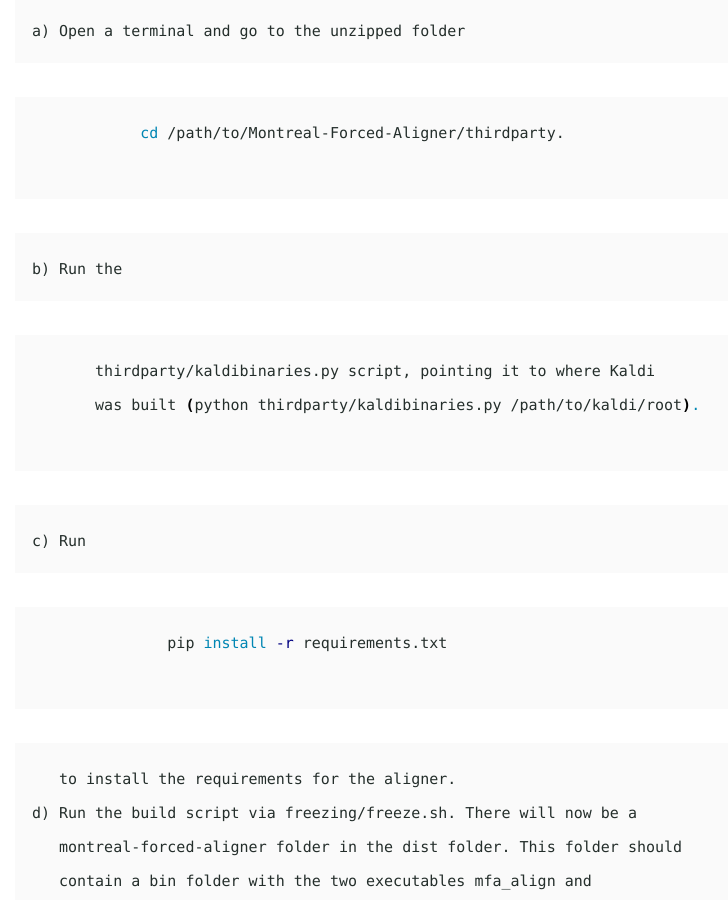
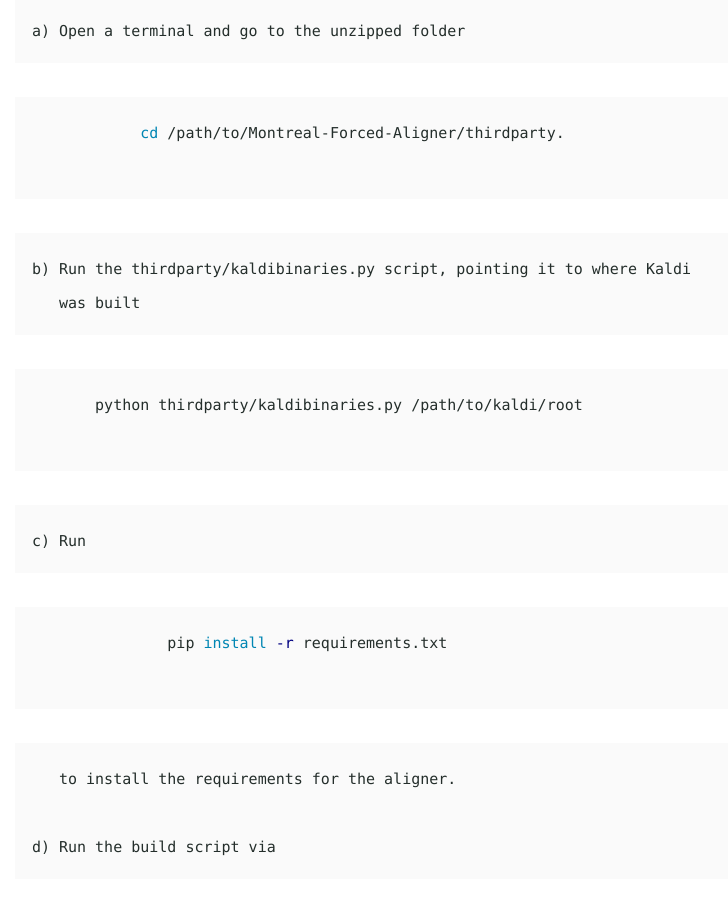
Before and after one commit to wkranti/KraGstrob, a Jekyll site: the page built from _posts/2018-6-9-Generating JSON from alignment.md, in a window 1280 px wide and 900 px high, scrolled down 5869 px. Shown: the whole window, without its empty margins (268-996 px from the left). Built offline with Jekyll 4.4.1, drawn with Linux system fonts in a browser that asks for light colours; some of the changed text lies outside the part shown.

Commit message:
post edit

```diff
--- a/_posts/2018-6-9-Generating JSON from alignment.md
+++ b/_posts/2018-6-9-Generating JSON from alignment.md
@@ -161,10 +161,11 @@ to download the model. Put this file as spanish.zip in Models folder.
             cd /path/to/Montreal-Forced-Aligner/thirdparty.
        {% endhighlight %}
 
-    b) Run the
-       {% highlight shell %}
-       thirdparty/kaldibinaries.py script, pointing it to where Kaldi
-       was built (python thirdparty/kaldibinaries.py /path/to/kaldi/root).
+    b) Run the thirdparty/kaldibinaries.py script, pointing it to where Kaldi
+       was built
+
+      {% highlight shell %}
+       python thirdparty/kaldibinaries.py /path/to/kaldi/root
       {% endhighlight %}
 
     c) Run
@@ -174,8 +175,14 @@ to download the model. Put this file as spanish.zip in Models folder.
          {% endhighlight %}
 
        to install the requirements for the aligner.
-    d) Run the build script via freezing/freeze.sh. There will now be a
-       montreal-forced-aligner folder in the dist folder. This folder should
+
+    d) Run the build script via
+
+       {% highlight shell %}
+        freezing/freeze.sh
+       {% endhighlight %}
+
+      There will now be a montreal-forced-aligner folder in the dist folder. This folder should
        contain a bin folder with the two executables mfa_align and
        mfa_train_and_align that should be used for alignment.
 
```
Also changed, not shown: _posts/2018-6-7-What a gist!.md (+1 -1 lines).
